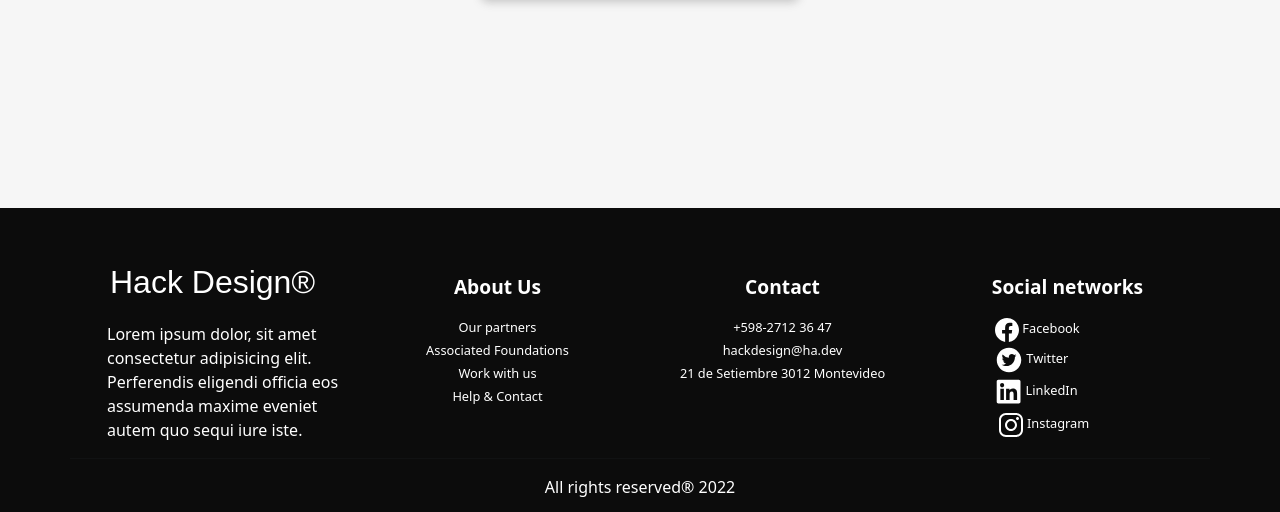
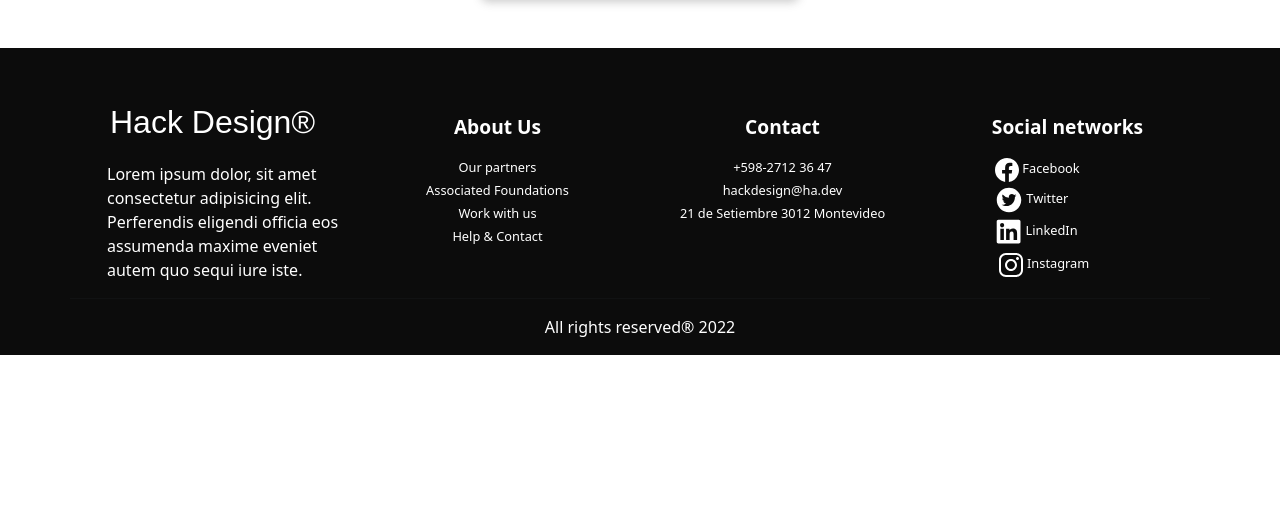
Before and after one commit to PabloCharamello/Final-project-Ecommerce-Front-Team1, a React (Create React App) app: page / in a window 1280 px wide. Shown: the part 3876-4388 px from the top of the page. After the commit the page ends 4231 px from the top, so only its background shows below. Built offline with nearby package versions, Linux system fonts and the light colour scheme; no server answers; a web font is replaced by a local one.

Commit message:
changes in css

```diff
--- a/src/App.css
+++ b/src/App.css
@@ -14,7 +14,7 @@
 
 .App {
   text-align: center;
-  background-color: #f6f6f6;
+  /* background-color: #f6f6f6; */
 }
 
 .App-logo {
--- a/src/components/Footer/Footer.module.css
+++ b/src/components/Footer/Footer.module.css
@@ -6,7 +6,7 @@
 }
 
 .footerContainer {
-  margin-top: 160px;
+  /* margin-top: 160px; */
   background-color: #0c0c0c;
 }
 
--- a/src/styles/Product.module.css
+++ b/src/styles/Product.module.css
@@ -1,25 +1,24 @@
 .landing {
-  background-color: #F5F5F5;
+  /* background-color: #F5F5F5; */
   height: 800px;
   overflow: hidden;
 }
 
 .rowSec {
   height: 630px;
+  background-color: #F5F5F5;
 }
 
 .imageSec {
   height: 630px;
   width: 100%;
   object-fit: cover;
-  /* object-position: center -200px; */
   background-color: #F5F5F5;
 }
 
 .imageLanding {
   width: 100%;
   object-fit: cover;
-  /* object-position: center -100px; */
 }
 
 @media only screen and (max-width: 992px) {
```
